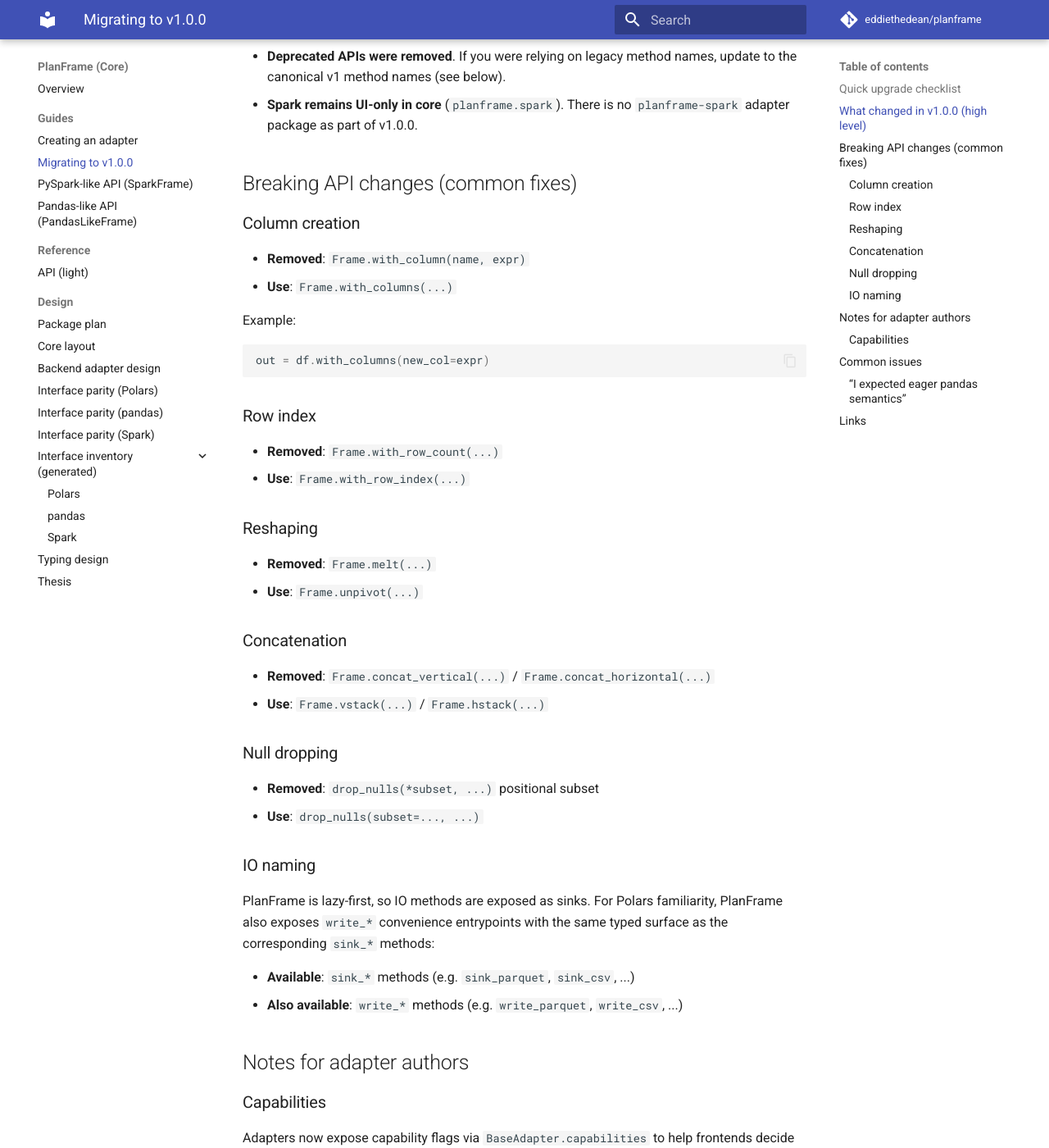
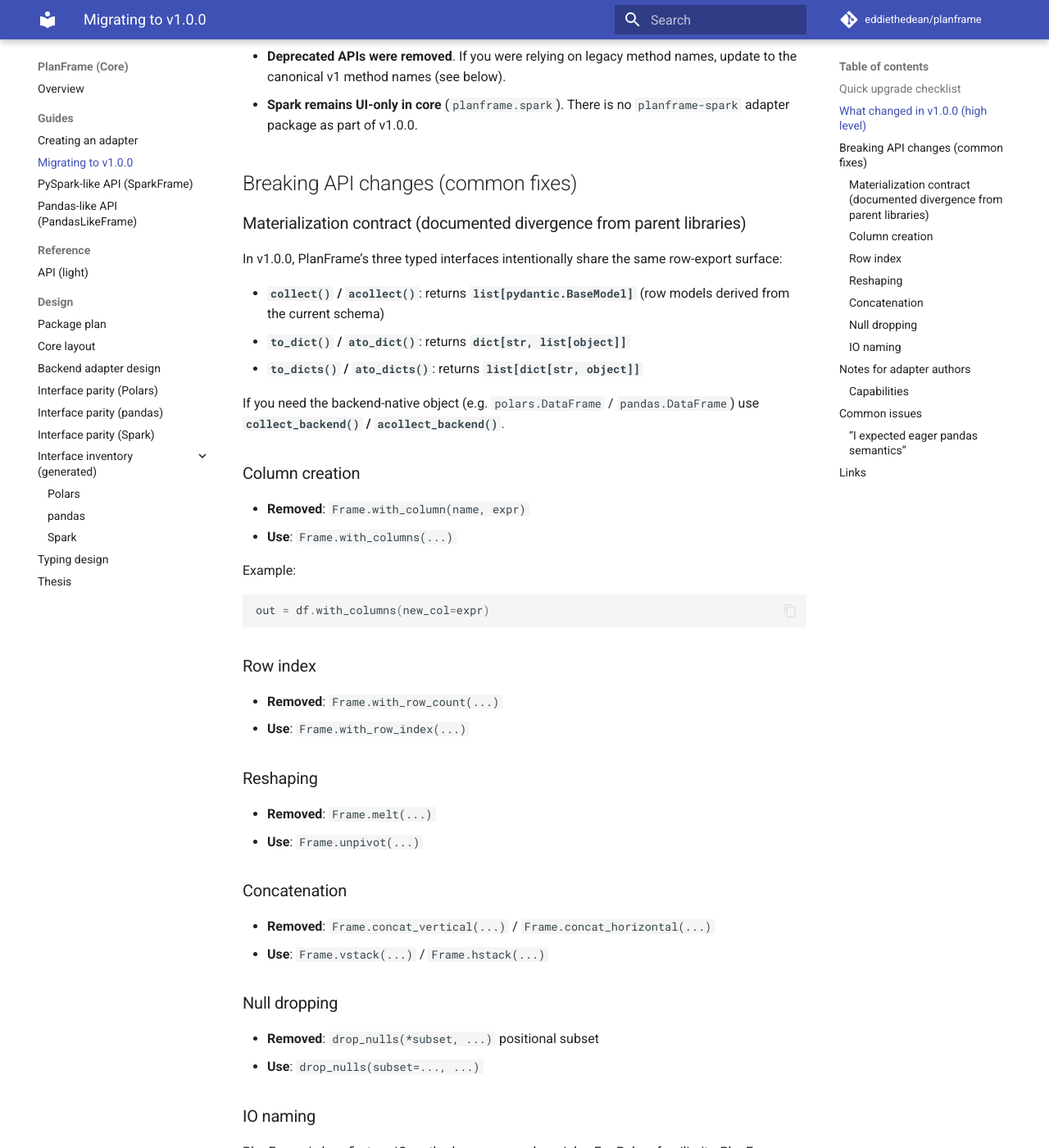
Before and after one commit to eddiethedean/planframe, an MkDocs documentation site: the page built from docs/planframe/guides/migrating-to-1-0.md, in a window 1280 px wide and 1400 px high, scrolled down 650 px. Shown: the whole window at 82% size. Built offline with MkDocs 1.6.1 and Material for MkDocs 9.7.7, drawn with Linux system fonts in a browser that asks for light colours; comment, search, counter and statistics services are not loaded; some of the changed text lies outside the part shown.

Commit message:
Unify materialization methods across interfaces.
collect()/acollect() now return pydantic row models consistently, with collect_backend()/acollect_backend() available for backend-native frames.

```diff
--- a/docs/planframe/guides/examples/rows_adapter_minimal.py
+++ b/docs/planframe/guides/examples/rows_adapter_minimal.py
@@ -252,6 +252,7 @@ def main() -> None:
     out = pf.select("id", "age")
     print(f"schema={out.schema().names()}")
     print(f"collect={out.collect()}")
+    print(f"collect_backend={out.collect_backend()}")
     print(f"dicts={out.to_dicts()}")
     print(f"dict={out.to_dict()}")
 
--- a/docs/planframe/guides/migrating-to-1-0.md
+++ b/docs/planframe/guides/migrating-to-1-0.md
@@ -17,6 +17,16 @@ This guide summarizes the main changes when upgrading to **PlanFrame v1.0.0** (w
 - **Spark remains UI-only in core** (`planframe.spark`). There is no `planframe-spark` adapter package as part of v1.0.0.
 
 ## Breaking API changes (common fixes)
+
+### Materialization contract (documented divergence from parent libraries)
+
+In v1.0.0, PlanFrame’s three typed interfaces intentionally share the same row-export surface:
+
+- **`collect()` / `acollect()`**: returns **`list[pydantic.BaseModel]`** (row models derived from the current schema)
+- **`to_dict()` / `ato_dict()`**: returns **`dict[str, list[object]]`**
+- **`to_dicts()` / `ato_dicts()`**: returns **`list[dict[str, object]]`**
+
+If you need the backend-native object (e.g. `polars.DataFrame` / `pandas.DataFrame`) use **`collect_backend()` / `acollect_backend()`**.
 
 ### Column creation
 
@@ -66,7 +76,7 @@ Adapters now expose capability flags via `BaseAdapter.capabilities` to help fron
 
 ### “I expected eager pandas semantics”
 
-PlanFrame remains **always lazy**. Even for naturally eager backends (like pandas), PlanFrame builds a plan and defers execution to `collect()`.
+PlanFrame remains **always lazy**. Even for naturally eager backends (like pandas), PlanFrame builds a plan and defers execution to materialization boundaries like `collect()` / `collect_backend()` / `to_dicts()` / writes.
 
 ## Links
 
--- a/docs/planframe_polars/guides/examples/basic_usage.py
+++ b/docs/planframe_polars/guides/examples/basic_usage.py
@@ -20,12 +20,12 @@ def main() -> None:
         .drop("age")
     )
 
-    df = out.collect()
+    df = out.collect_backend()
     print(f"columns={df.columns}")
     print(f"to_dict={out.to_dict()}")
     print(f"rows={out.to_dicts()}")
 
-    models = out.collect(kind="dataclass", name="Row")
+    models = out.collect(name="Row")
     print(
         f"row_models={[(m.__class__.__name__, m.id, m.full_name, m.age_plus_one) for m in models]}"
     )
```
Also changed, not shown: docs/planframe/design/backend-adapter-design.md (+2 -2 lines), docs/planframe/guides/creating-an-adapter.md (+2 -2 lines), docs/planframe_pandas/guides/using-planframe-pandas.md (+4 -3 lines), docs/planframe_polars/guides/using-planframe-polars.md (+1 -1 lines), 12 other files.
